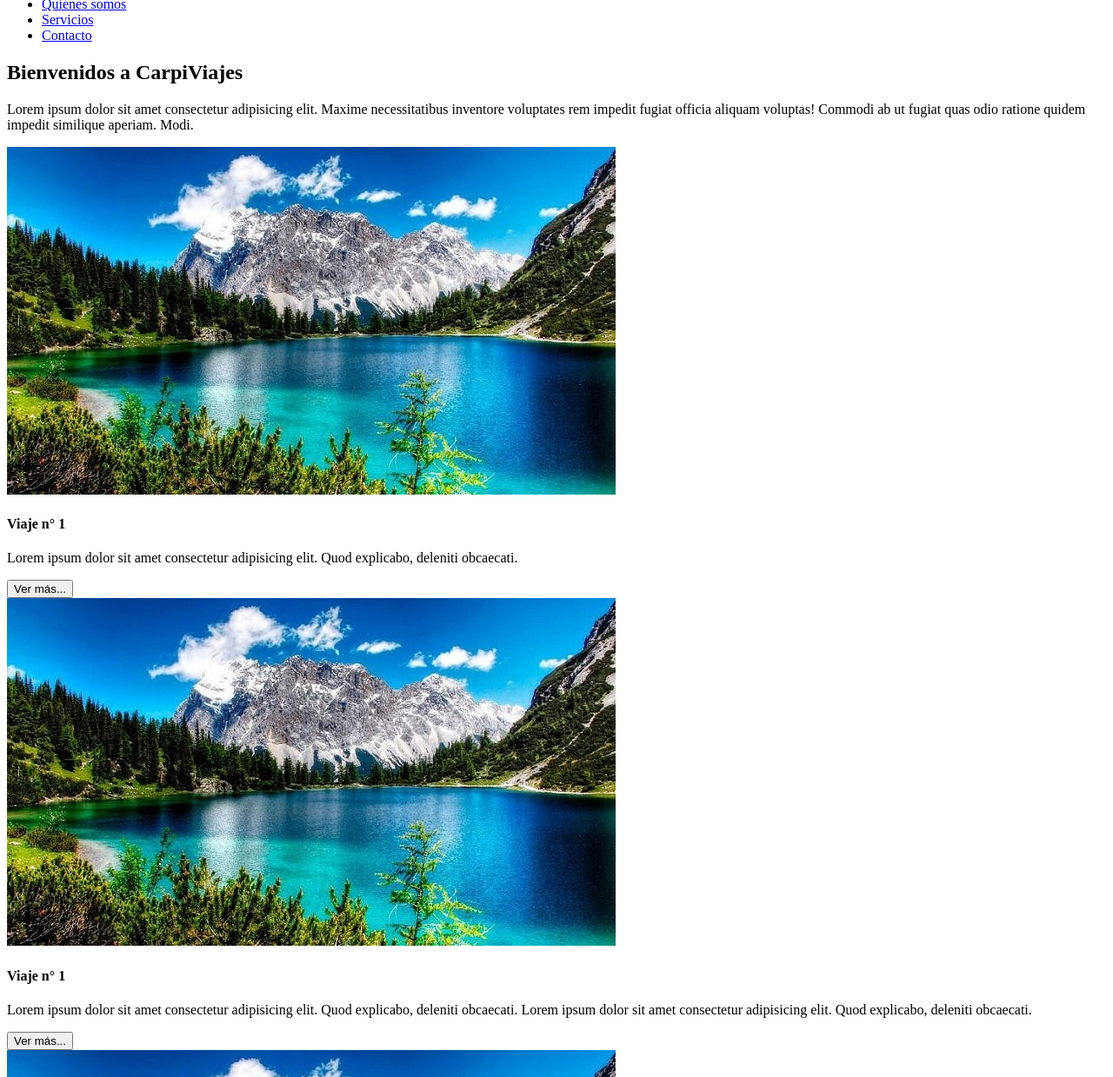
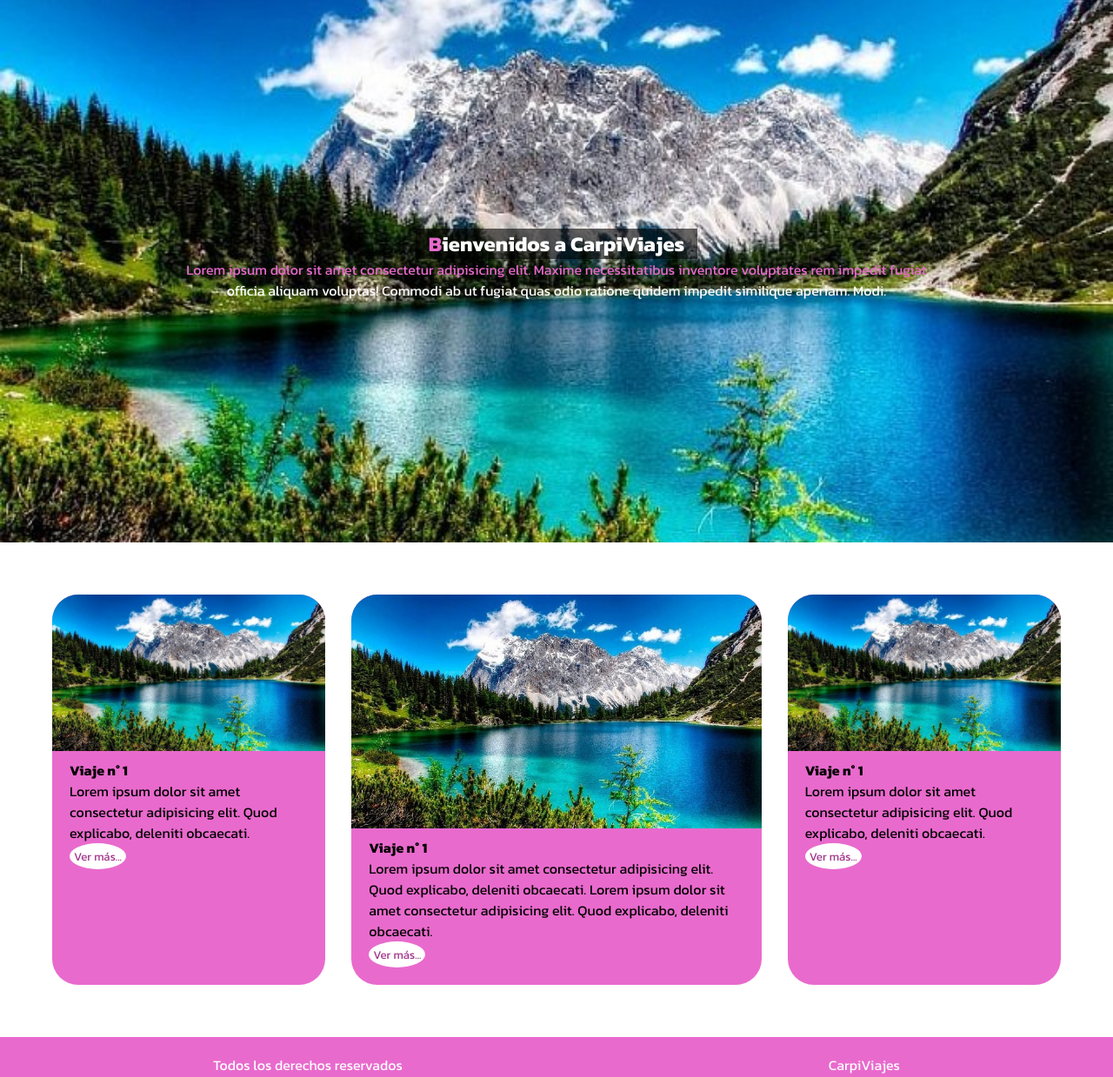
Before and after one commit to krocksa/Curso-de-HTML-y-CSS, a plain HTML site: page Clase 15. SASS 2/index.html in a window 1280 px wide. Shown: the part 64-1303 px from the top of the page at 87% size. Drawn offline with Linux system fonts and the light colour scheme.

Commit message:
Curso de HTML y CSS

```diff
--- a/Clase 15. SASS 2/index.html
+++ b/Clase 15. SASS 2/index.html
@@ -3,6 +3,7 @@
   <head>
     <meta charset="UTF-8" />
     <meta name="viewport" content="width=device-width, initial-scale=1.0" />
+    <link rel="stylesheet" href="./styles/style.css" />
     <title>SASS 2</title>
   </head>
   <body>
@@ -36,7 +37,7 @@
         </p>
       </section>
       <section class="tarjetitas">
-        <div class="tarjetita tarjetitauno tarjetitablue">
+        <div class="tarjetita tarjetitauno">
           <img
             src="./img/paisaje.jpg"
             alt="Paisaje"
@@ -48,10 +49,10 @@
               Lorem ipsum dolor sit amet consectetur adipisicing elit. Quod
               explicabo, deleniti obcaecati.
             </p>
-            <button class="tarjetita__boton">Ver más...</button>
+            <button class="tarjetita__boton"><a href="./pages/ver-mas.html">Ver más...</a></button>
           </div>
         </div>
-        <div class="tarjetita tarjetitados tarjetitayellow">
+        <div class="tarjetita tarjetitados">
           <img
             src="./img/paisaje.jpg"
             alt="Paisaje"
@@ -64,10 +65,10 @@
               explicabo, deleniti obcaecati. Lorem ipsum dolor sit amet
               consectetur adipisicing elit. Quod explicabo, deleniti obcaecati.
             </p>
-            <button class="tarjetita__boton">Ver más...</button>
+            <button class="tarjetita__boton"><a href="./pages/ver-mas.html">Ver más...</a></button>
           </div>
         </div>
-        <div class="tarjetita tarjetitatres tarjetitablack">
+        <div class="tarjetita tarjetitatres">
           <img
             src="./img/paisaje.jpg"
             alt="Paisaje"
@@ -79,22 +80,14 @@
               Lorem ipsum dolor sit amet consectetur adipisicing elit. Quod
               explicabo, deleniti obcaecati.
             </p>
-            <button class="tarjetita__boton">Ver más...</button>
+            <button class="tarjetita__boton"><a href="./pages/ver-mas.html">Ver más...</a></button>
           </div>
         </div>
       </section>
-      <section class="cajitas">
-        <div class="cajita cajita1">WhatsApp</div>
-        <div class="cajita cajita2">Cajita 2</div>
-        <div class="cajita cajita3">Cajita 3</div>
-      </section>
     </main>
     <footer class="pie">
-      <div class="iconos">
-        <i class="fab fa-facebook"></i>
-        <i class="fab fa-instagram"></i>
-        <i class="fab fa-whatsapp"></i>
-      </div>
+      <p>Todos los derechos reservados</p>
+      <p>CarpiViajes</p>
     </footer>
   </body>
 </html>
--- /dev/null
+++ b/Clase 15. SASS 2/styles/partials/_footer.scss
@@ -0,0 +1,8 @@
+.pie{
+            background-color: $mainColor;
+            color: white;
+            padding-block: 20px;
+            text-align: center;
+            display: flex;
+            justify-content: space-around;
+        }
--- /dev/null
+++ b/Clase 15. SASS 2/styles/partials/_header.scss
@@ -0,0 +1,45 @@
+header {
+  background-color: $mainColor;
+  display: flex;
+  gap: 2%;
+  grid-gap: 2%;
+
+  .logo {
+    width: 8%;
+  }
+
+  .navbar {
+    display: flex;
+    align-items: center;
+
+    .menu {
+      display: flex;
+      list-style-type: none;
+      gap: 10px;
+      grid-gap: 10px;
+
+      .menu__item {
+        &:nth-child(4) {
+          a {
+            background-color: $secondaryColor;
+            border-color: $secondaryColor;
+            color: white;
+          }
+        }
+        a {
+          background-color: white;
+          border: solid 5px white;
+          color: $mainColor;
+          text-decoration: none;
+          border-radius: 50%;
+          padding: 1rem;
+
+          &:hover {
+            background-color: $mainColor;
+            color: white;
+          }
+        }
+      }
+    }
+  }
+}
--- /dev/null
+++ b/Clase 15. SASS 2/styles/partials/_hero.scss
@@ -0,0 +1,41 @@
+.imagenPrincipal{
+    height: 80vh;
+    background-image: url("../../img/paisaje.jpg");
+    background-repeat: no-repeat;
+    background-size: cover;
+    background-position: center center;
+    display: flex;
+    justify-content: center;
+    align-items: center;
+    flex-direction: column;
+    padding-inline: 200px;
+
+    h2{
+        color: white;
+        background-color: rgba(0, 0, 0, 0.587);
+        padding-inline: 15px;
+
+        &::first-letter{
+            color: $mainColor;
+        }
+
+        &::selection{
+            background: $mainColor;
+            color: black;
+        }
+    }
+
+    p{
+        color: white;
+        text-align: center;
+
+        &::first-line{
+            color: $mainColor;
+        }
+
+        &::selection{
+            background: black;
+            color: $mainColor;
+        }
+    }
+}
--- /dev/null
+++ b/Clase 15. SASS 2/styles/partials/_reset.scss
@@ -0,0 +1,11 @@
+*{
+    margin: 0;
+    padding: 0;
+    box-sizing: border-box;
+    font-family: $fontkanit;
+
+    & ::selection{
+        background-color: black;
+        color: $mainColor;
+    }
+}
--- /dev/null
+++ b/Clase 15. SASS 2/styles/partials/_tarjetitas.scss
@@ -0,0 +1,41 @@
+.tarjetitas {
+  padding: 60px;
+  display: flex;
+  gap: 30px;
+
+  .tarjetita {
+    background-color: $mainColor;
+    border-radius: 30px;
+    overflow: hidden;
+    display: flex;
+    flex-direction: column;
+    gap: 10px;
+    flex: 1;
+
+    .informacion {
+      padding: 0 20px 20px 20px;
+    }
+
+    .tarjetita__imagen {
+      max-width: 100%;
+    }
+
+    .tarjetita__boton {
+      border-radius: 50%;
+      background-color: white;
+      border: solid 5px white;
+
+      a {
+        text-decoration: none;
+        color: $secondaryColor;
+
+        &:hover {
+          color: $mainColor;
+        }
+      }
+    }
+  }
+  .tarjetitados {
+    flex: 1.5;
+  }
+}
--- /dev/null
+++ b/Clase 15. SASS 2/styles/partials/_variables.scss
@@ -0,0 +1,5 @@
+@import url('https://fonts.googleapis.com/css2?family=Kanit:wght@100;200;300;400;500;600;700;800;900&display=swap');
+
+$fontkanit: 'Kanit', sans-serif;
+$mainColor: #e96acd;
+$secondaryColor: #a13389
--- /dev/null
+++ b/Clase 15. SASS 2/styles/style.scss
@@ -0,0 +1,6 @@
+@import "./partials/variables";
+@import "./partials/_reset.scss";
+@import "./partials/header";
+@import "./partials/hero";
+@import "./partials/tarjetitas";
+@import "./partials/footer"
```
Also changed, not shown: Clase 15. SASS 2/pages/contacto.html (added, +35 -0 lines), Clase 15. SASS 2/pages/quienes-somos.html (added, +35 -0 lines), Clase 15. SASS 2/pages/servicios.html (added, +35 -0 lines), Clase 15. SASS 2/pages/ver-mas.html (added, +35 -0 lines), Clase 15. SASS 2/styles/style.css (added), 1 other file.
